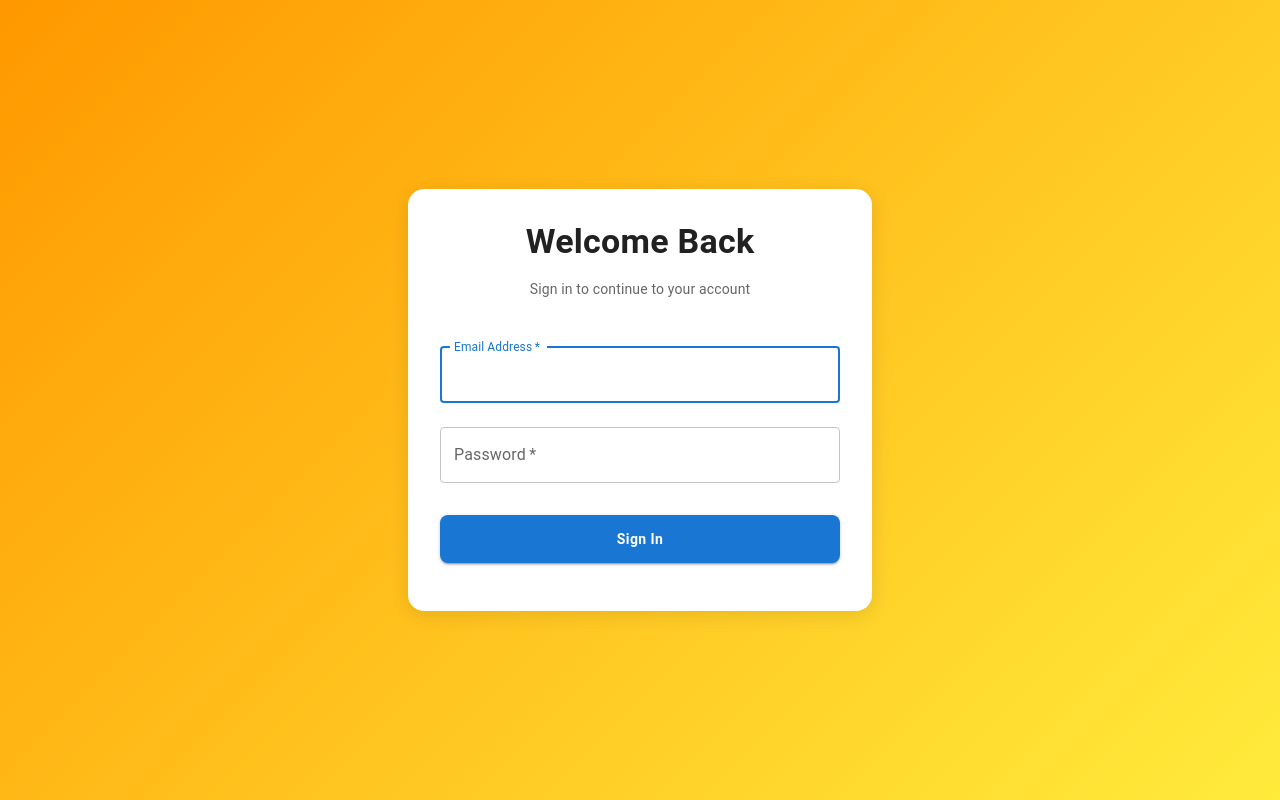
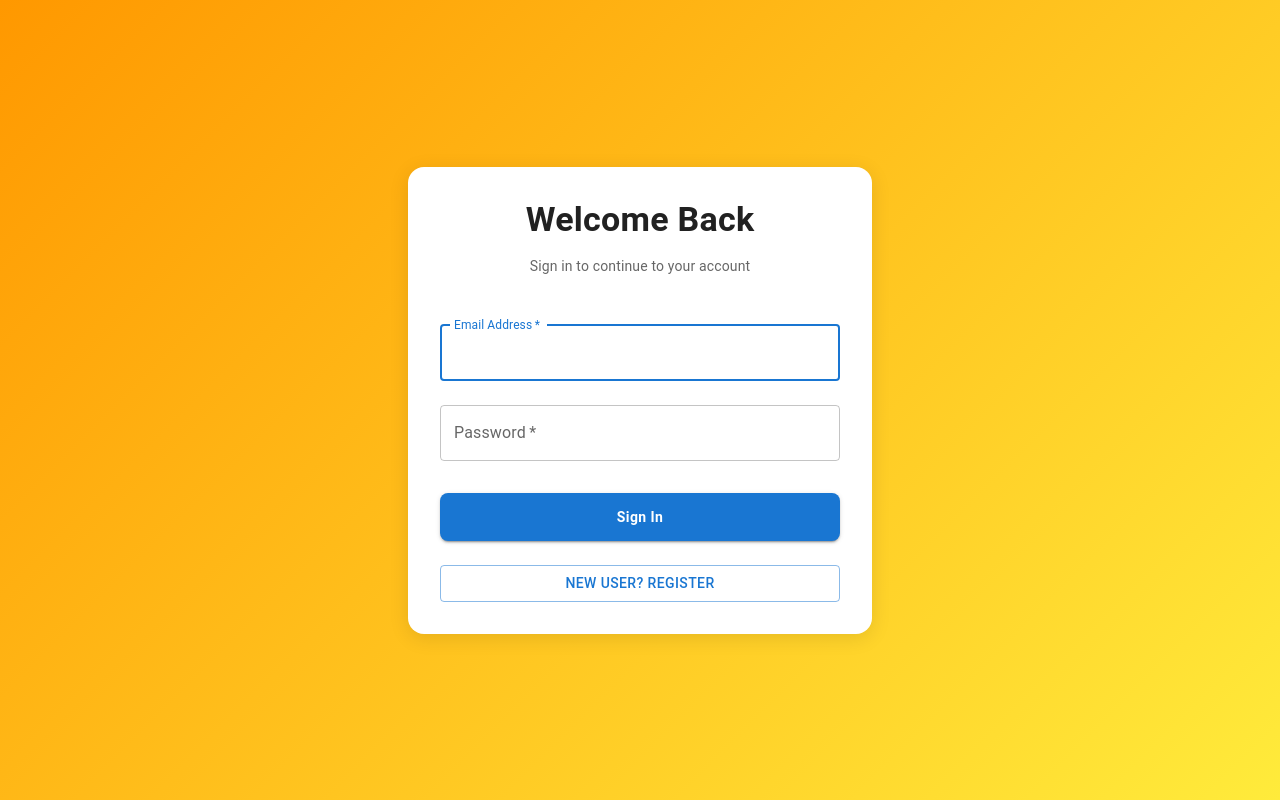
Before and after one commit to jainamga/expReport-Frontend, a React (Vite) app: page /login in a window 1280 px wide. Built offline with nearby package versions, Linux system fonts and the light colour scheme.

Commit message:
added registration button

```diff
--- a/src/pages/LoginPage.tsx
+++ b/src/pages/LoginPage.tsx
@@ -14,6 +14,7 @@
 } from '@mui/material';
 import { styled } from '@mui/material/styles';
 import apiClient from '../api/apiClient';
+import { Link as RouterLink } from 'react-router-dom';
 
 // Styled components for better visual hierarchy
 const StyledPaper = styled(Paper)(({ theme }) => ({
@@ -158,6 +159,15 @@
                   'Sign In'
                 )}
               </StyledButton>
+              <Button
+                component={RouterLink}
+                to="/register"
+                fullWidth
+                variant="outlined"
+                sx={{ mt: 1 }}
+              >
+                New user? Register
+              </Button>
             </Box>
           </Box>
         </StyledPaper>
```
